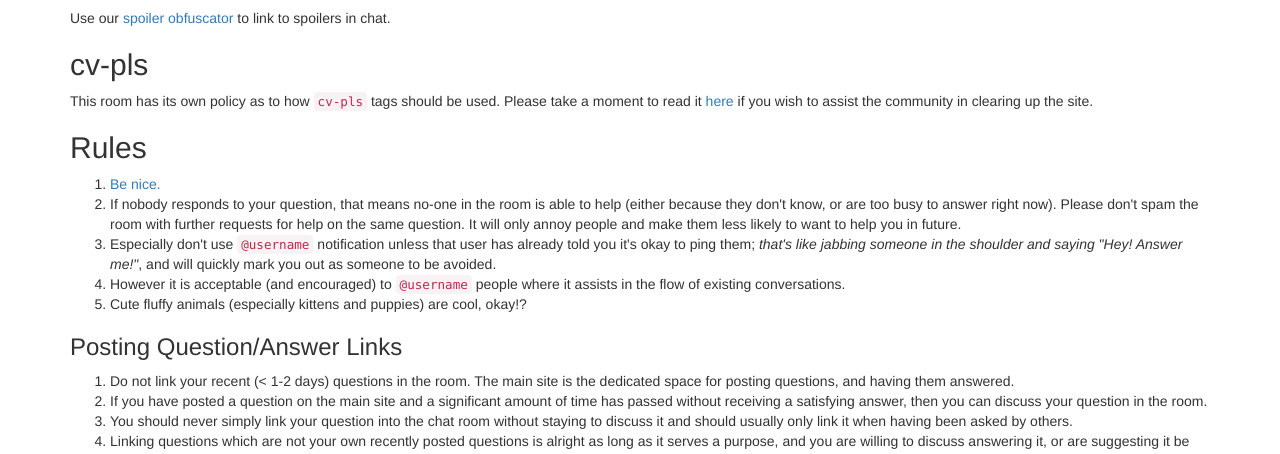
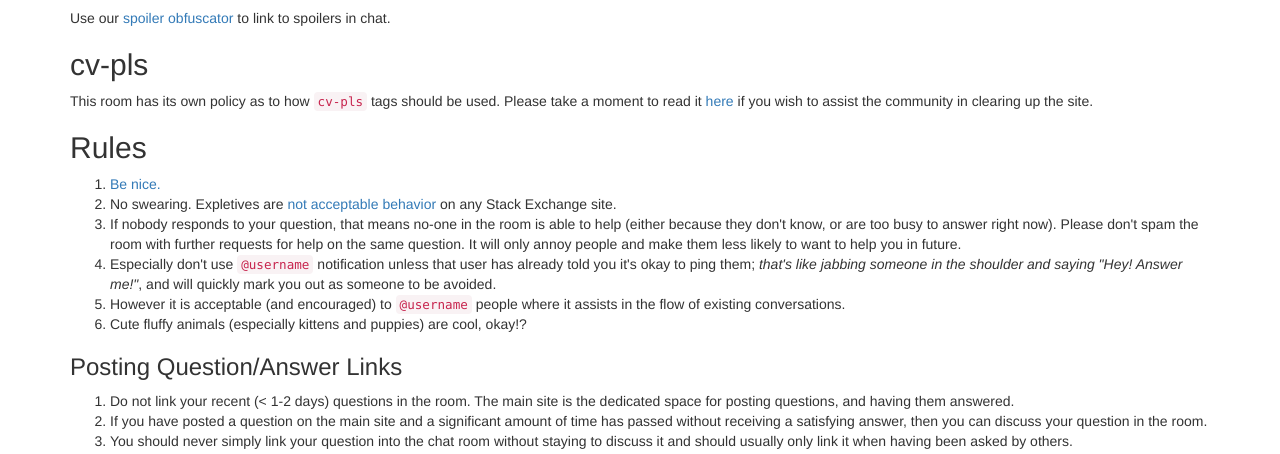
Before and after one commit to sopython/sopython-site, a Flask app: template sopy/templates/pages/chatroom.html in a window 1280 px wide. Shown: the part 315-769 px from the top of the page. Run offline with Flask 2, Linux system fonts and the light colour scheme; the template is opened without the code that fills it, so the values that code supplies are empty; parts of the project's set-up code (start-up, migrations or seed data) failed here and were passed over; some libraries are stand-ins or nearby versions.

Commit message:
Added a note about coarse language to the rules.
Rules loosely enforced at the whim of room owners are confusing/unhelpful for new users.

```diff
--- a/sopy/templates/pages/chatroom.html
+++ b/sopy/templates/pages/chatroom.html
@@ -29,6 +29,7 @@
 
     <ol>
         <li><a href="http://chat.stackoverflow.com/faq#nice">Be nice.</a></li>
+        <li>No swearing.  Expletives are <a href="https://meta.stackexchange.com/a/22233/162650">not acceptable behavior</a> on any Stack Exchange site.</li>
         <li>If nobody responds to your question, that means no-one in the room is able to help (either because they don't know,
             or are too busy to answer right now). Please don't spam the room with further requests for help on the same question.
             It will only annoy people and make them less likely to want to help you in future.</li>
```
